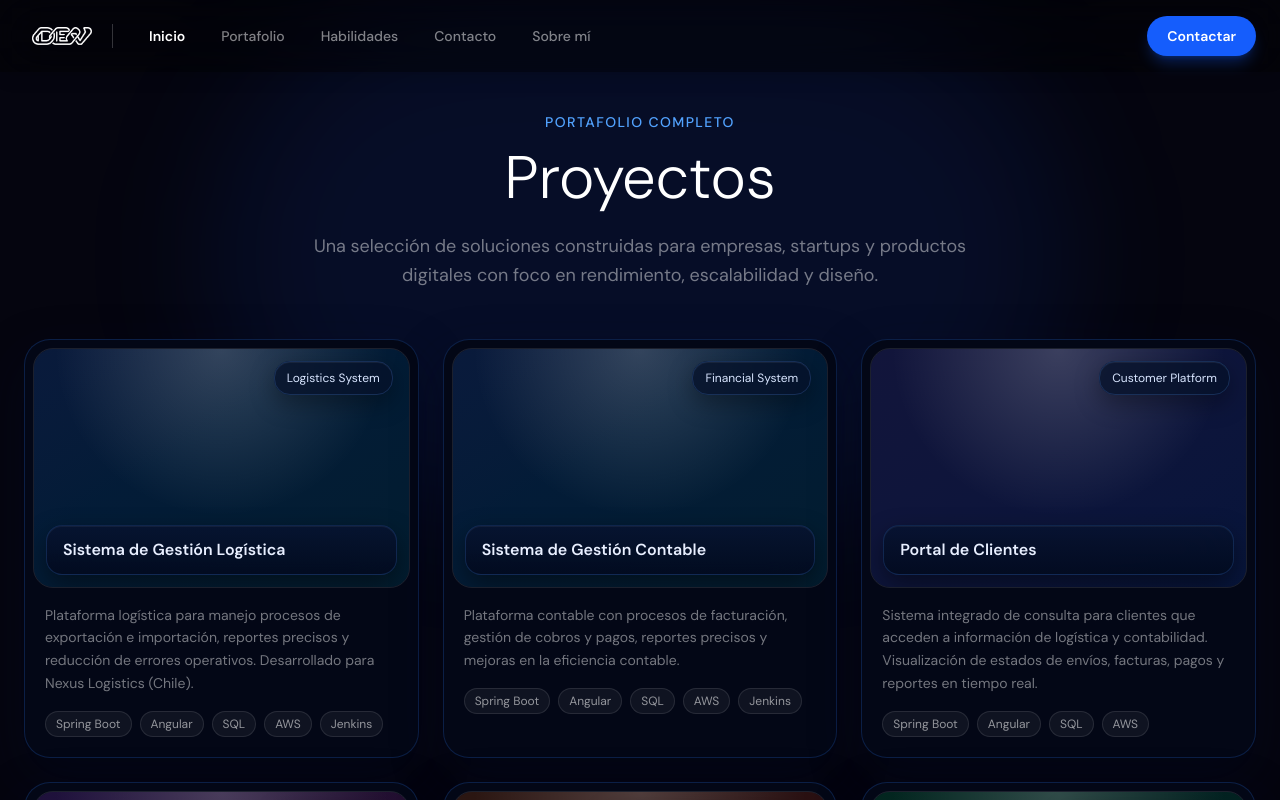
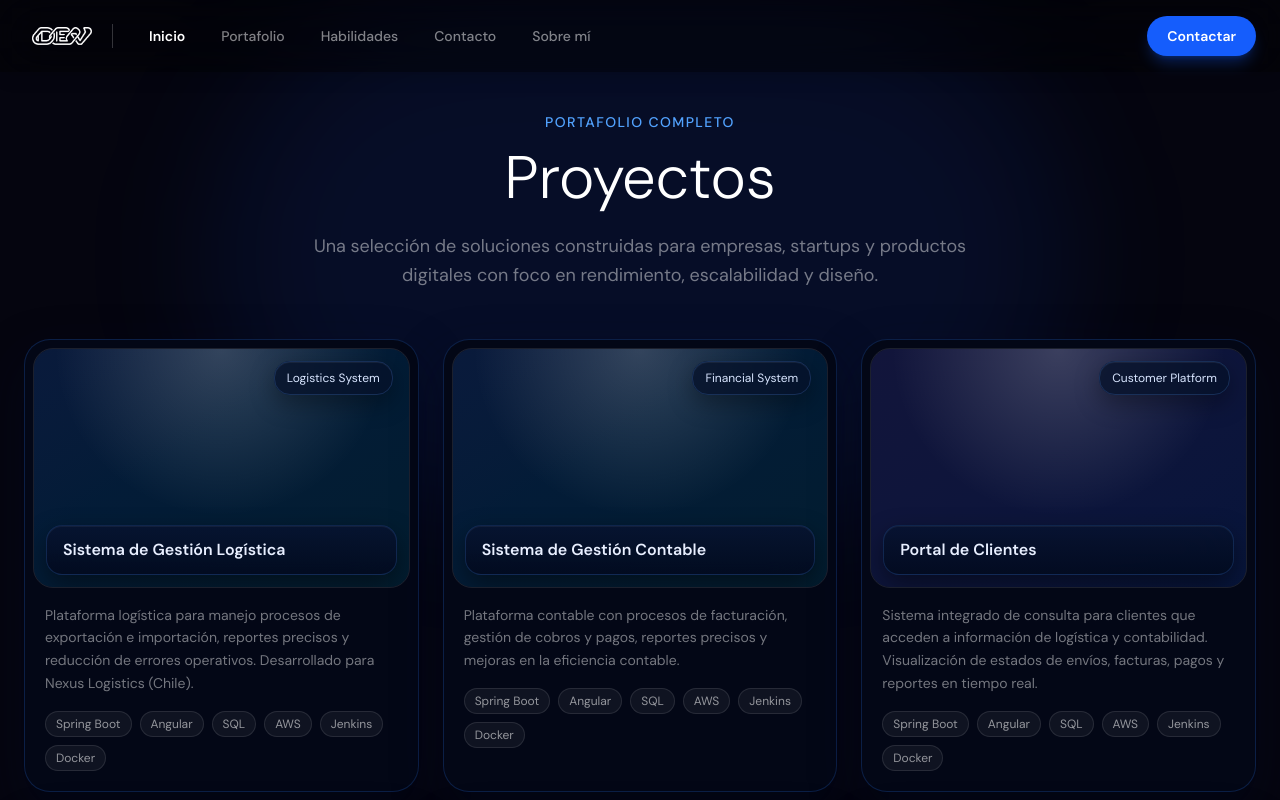
Before and after one commit to HectorDNC/portafolio, a Next.js app: page /projects in a window 1280 px wide. Shown: the top 800 px of the page. Built offline with nearby package versions, Linux system fonts and the light colour scheme.

Commit message:
feat: Actualizar README

```diff
--- a/src/app/resume/page.tsx
+++ b/src/app/resume/page.tsx
@@ -171,7 +171,7 @@ export default function ResumePage() {
                   className="flex items-center gap-2 text-xs text-white/50 hover:text-white/80 transition-colors"
                 >
                   <svg width="14" height="14" fill="none" viewBox="0 0 24 24" stroke="currentColor" strokeWidth={1.5}>
-                    <path strokeLinecap="round" strokeLinejoin="round" d="M2 7a2 2 0 012-2h3a2 2 0 012 2v0a2 2 0 01-2 2H4v3a9 9 0 009 9h3v-2a2 2 0 012-2h0a2 2 0 012 2v3a2 2 0 01-2 2H6a4 4 0 01-4-4V7z" />
+                    <path strokeLinecap="round" strokeLinejoin="round" d="M22 16.92v3a2 2 0 0 1-2.18 2 19.79 19.79 0 0 1-8.63-3.07 19.5 19.5 0 0 1-6-6A19.79 19.79 0 0 1 2.09 4.18 2 2 0 0 1 4 2h3a2 2 0 0 1 2 1.72c.12 1.05.36 2.07.72 3.03a2 2 0 0 1-.45 2.11L8.91 11.09a16 16 0 0 0 6 6l1.23-1.38a2 2 0 0 1 2.11-.45c.96.36 1.98.6 3.03.72A2 2 0 0 1 22 16.92z" />
                   </svg>
                   {phone}
                 </a>
--- a/src/utils/data/projectsData.ts
+++ b/src/utils/data/projectsData.ts
@@ -18,7 +18,7 @@ export const projects: Project[] = [
     description:
       "Plataforma logística para manejo procesos de exportación e importación, reportes precisos y reducción de errores operativos. Desarrollado para Nexus Logistics (Chile).",
     category: "Logistics System",
-    tech: ["Spring Boot", "Angular", "SQL", "AWS", "Jenkins"],
+    tech: ["Spring Boot", "Angular", "SQL", "AWS", "Jenkins", "Docker"],
     gradient: "from-blue-500/20 to-cyan-600/20",
     accent: "bg-blue-500/10 text-blue-300 border-blue-500/20",
     year: "2024",
@@ -31,7 +31,7 @@ export const projects: Project[] = [
     description:
       "Plataforma contable con procesos de facturación, gestión de cobros y pagos, reportes precisos y mejoras en la eficiencia contable.",
     category: "Financial System",
-    tech: ["Spring Boot", "Angular", "SQL", "AWS", "Jenkins"],
+    tech: ["Spring Boot", "Angular", "SQL", "AWS", "Jenkins", "Docker"],
     gradient: "from-blue-500/20 to-cyan-600/20",
     accent: "bg-blue-500/10 text-blue-300 border-blue-500/20",
     year: "2024",
@@ -43,7 +43,7 @@ export const projects: Project[] = [
     description:
       "Sistema integrado de consulta para clientes que acceden a información de logística y contabilidad. Visualización de estados de envíos, facturas, pagos y reportes en tiempo real.",
     category: "Customer Platform",
-    tech: ["Spring Boot", "Angular", "SQL", "AWS"],
+    tech: ["Spring Boot", "Angular", "SQL", "AWS", "Jenkins", "Docker"],
     gradient: "from-indigo-500/20 to-blue-600/20",
     accent: "bg-indigo-500/10 text-indigo-300 border-indigo-500/20",
     year: "2025",
```
Also changed, not shown: 1 other file (tests, documents, lock files or other folders).
